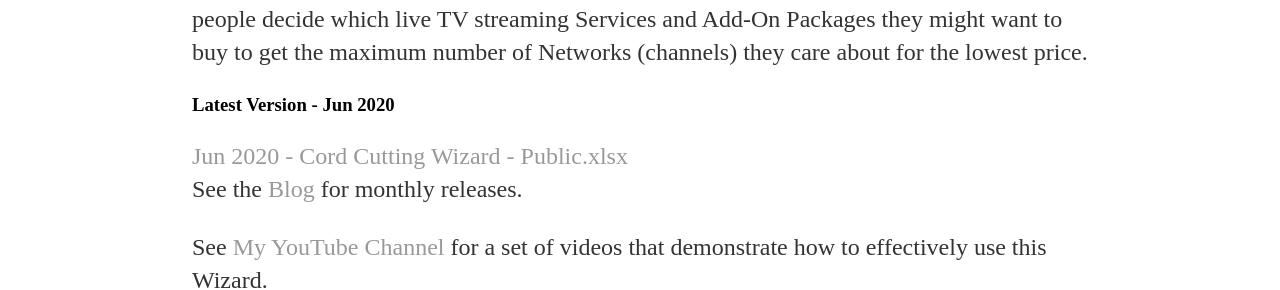
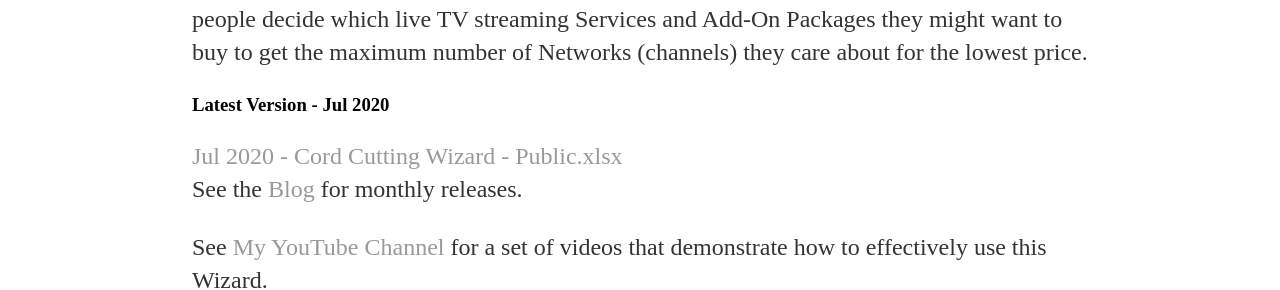
Before and after one commit to wjhladik/wjhladik.github.io, a Jekyll site: the page built from index.html, in a window 1280 px wide and 900 px high. Shown: the part 180-470 px from the top of the window. Built offline with Jekyll 4.4.1, drawn with Linux system fonts in a browser that asks for light colours.

Commit message:
Update index.html

```diff
--- a/index.html
+++ b/index.html
@@ -8,8 +8,8 @@ title: Bill Hladik's Cord Cutting Wizard
 It's designed to help people decide which live TV streaming Services and Add-On Packages they
 might want to buy to get the maximum number of Networks (channels) they care about for the lowest price.
 <p>
-	<h3>Latest Version - Jun 2020</h3>
-	<p><a href="Jun 2020 - Cord Cutting Wizard - Public.xlsx">Jun 2020 - Cord Cutting Wizard - Public.xlsx</a>
+	<h3>Latest Version - Jul 2020</h3>
+	<p><a href="Jul 2020 - Cord Cutting Wizard - Public.xlsx">Jul 2020 - Cord Cutting Wizard - Public.xlsx</a>
 	<br>See the <a href="/blog">Blog</a> for monthly releases.
 	<p>See <a href="https://www.youtube.com/channel/UC166ORyfcuJx9Wi9IcOZbWw">My YouTube Channel</a> for a set of videos that demonstrate how to effectively use this Wizard.
 	<p>
```
